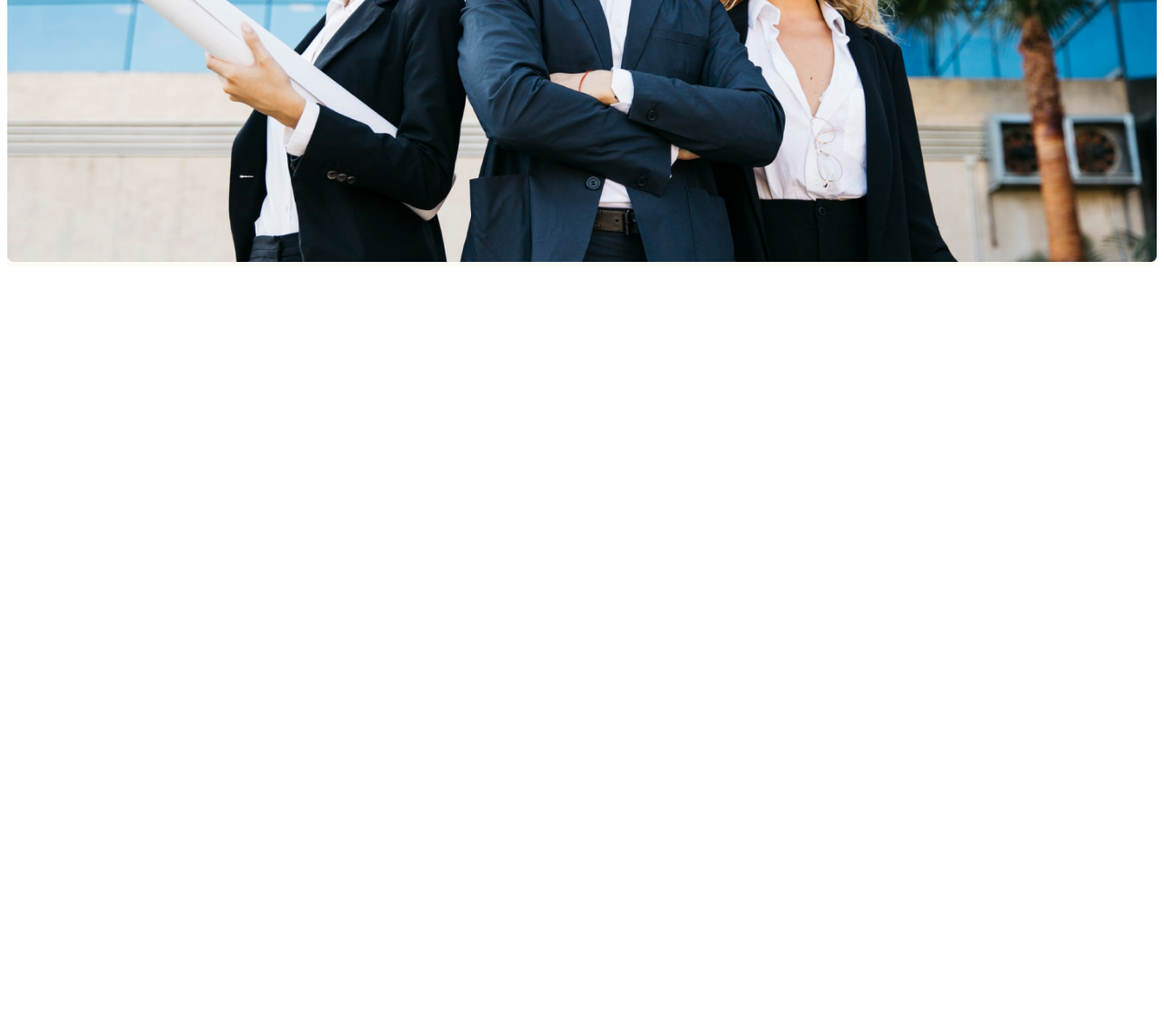
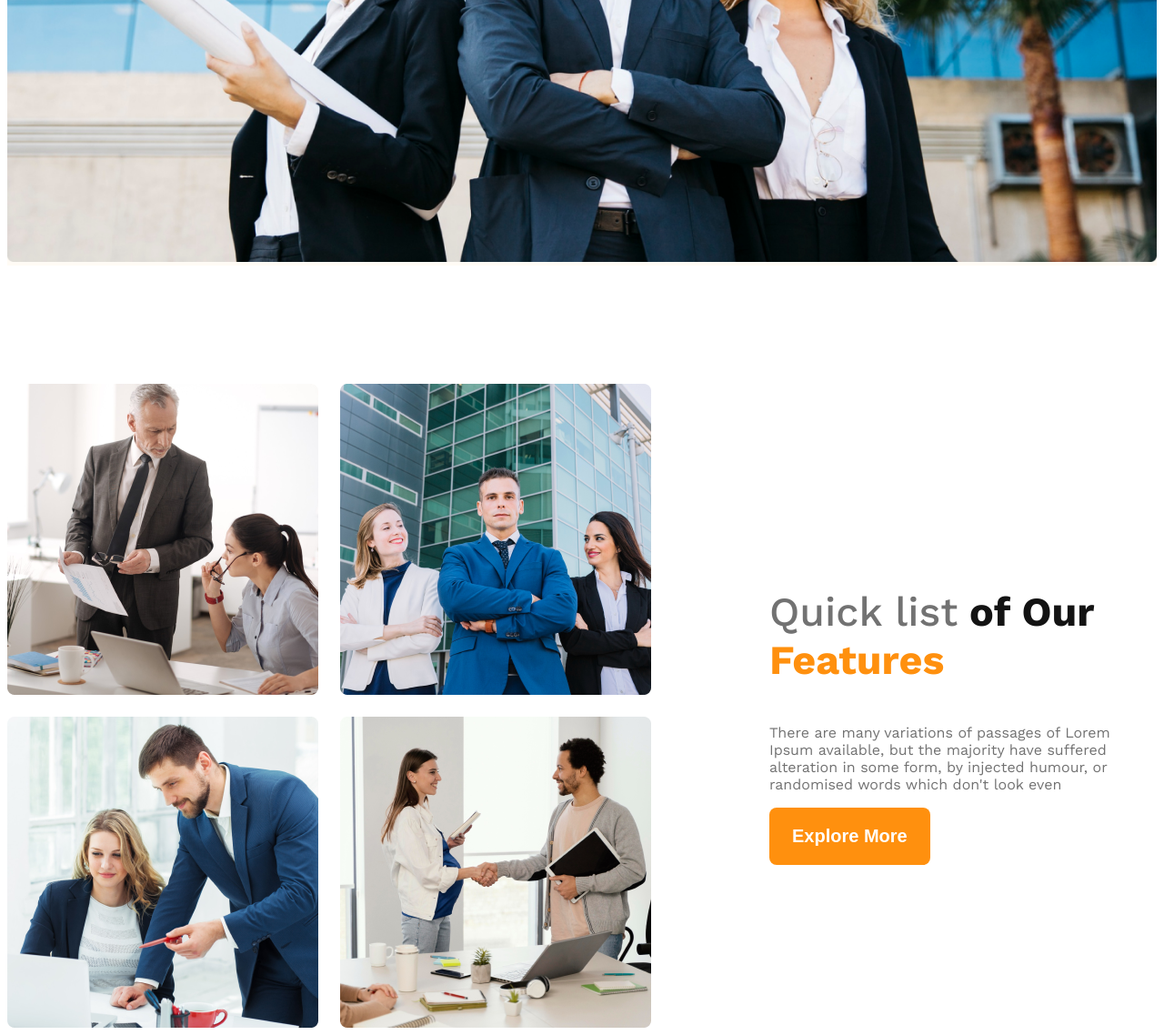
Before and after one commit to mhseber/g3--architect, a plain HTML site: page index.html in a window 1280 px wide. Shown: the part 892-2030 px from the top of the page at 91% size. Before the commit the page ends 1192 px from the top, so only its background shows below. Drawn offline with nearby package versions, Linux system fonts and the light colour scheme.

Commit message:
main section ar first-section done

```diff
--- a/index.html
+++ b/index.html
@@ -31,7 +31,26 @@
             <img class="banner-image" src="images/banner.png" alt="">
         </div>
     </header>
-    <main></main>
+    <main>
+        <section class="teams display-flex">
+            <div class="team-img-container">
+                <img src="images/team1.png" alt="">
+                <img src="images/team2.png" alt="">
+                <img src="images/team3.png" alt="">
+                <img src="images/team4.png" alt="">
+            </div>
+            <div class="our-features">
+                <h3 class="feature-title"><span class="quick-list">Quick list</span> <span class="of-our">of Our</span>
+                    <span class="Features"> Features</span>
+                </h3>
+                <p class="feature-description text-light-gray">There are many variations of passages of Lorem Ipsum
+                    available, but the
+                    majority have suffered alteration in some form, by injected humour, or randomised words which don't
+                    look even</p>
+                <button class="btn-primary">Explore More</button>
+            </div>
+        </section>
+    </main>
     <footer></footer>
 </body>
 
--- a/styles/style.css
+++ b/styles/style.css
@@ -34,6 +34,15 @@
     font-weight: 600;
     border-radius: 8px;
     border: none;
+}
+
+main {
+    max-width: 1440px;
+    margin: 0 auto;
+}
+
+main>section {
+    margin-top: 130px;
 }
 
 /* header styles */
@@ -82,11 +91,65 @@
     width: 100%;
 }
 
+/* team and feature related styles */
+.teams {
+    align-items: center;
+}
+
+.team-img-container {
+    display: grid;
+    grid-template-columns: repeat(2, 1fr);
+    gap: 24px;
+}
+
+.our-features {
+    margin-left: 130px;
+    max-width: 530px;
+}
+
+.quick-list {
+    font-weight: 500;
+    color: #727272;
+}
+
+.of-our {
+    color: #131313;
+}
+
+.Features {
+    color: #FF900E;
+}
+
+.feature-title {
+    font-size: 2.8rem;
+    font-weight: 700;
+}
+
 /* responsive media query */
 @media screen and (max-width: 576px) {
 
     .navbar,
-    .nav-link {
+    .nav-link,
+    .teams {
         flex-direction: column;
     }
+
+    .team-img-container {
+        grid-template-columns: repeat(1, 1fr);
+    }
+
+    .our-features {
+        margin-left: 20px;
+    }
 }
+
+/* medium size device */
+@media screen and (min-width: 576px) and (max-width: 992px) {
+    .teams {
+        flex-direction: column;
+    }
+
+    .our-features {
+        margin: 50px auto;
+    }
+}
```
